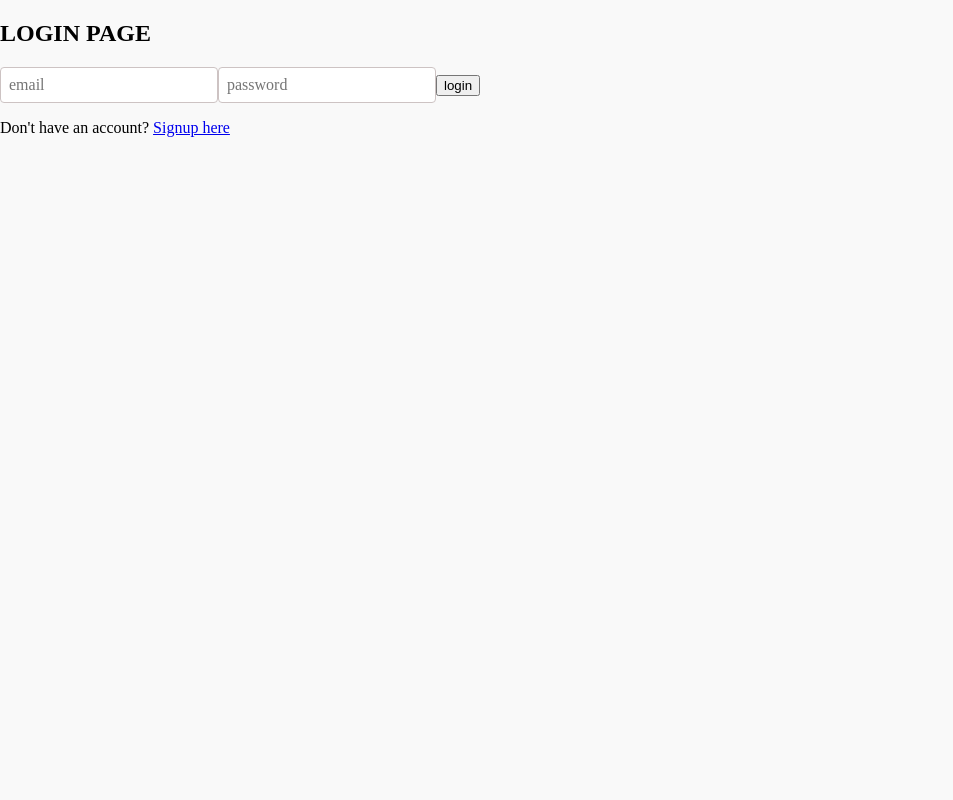
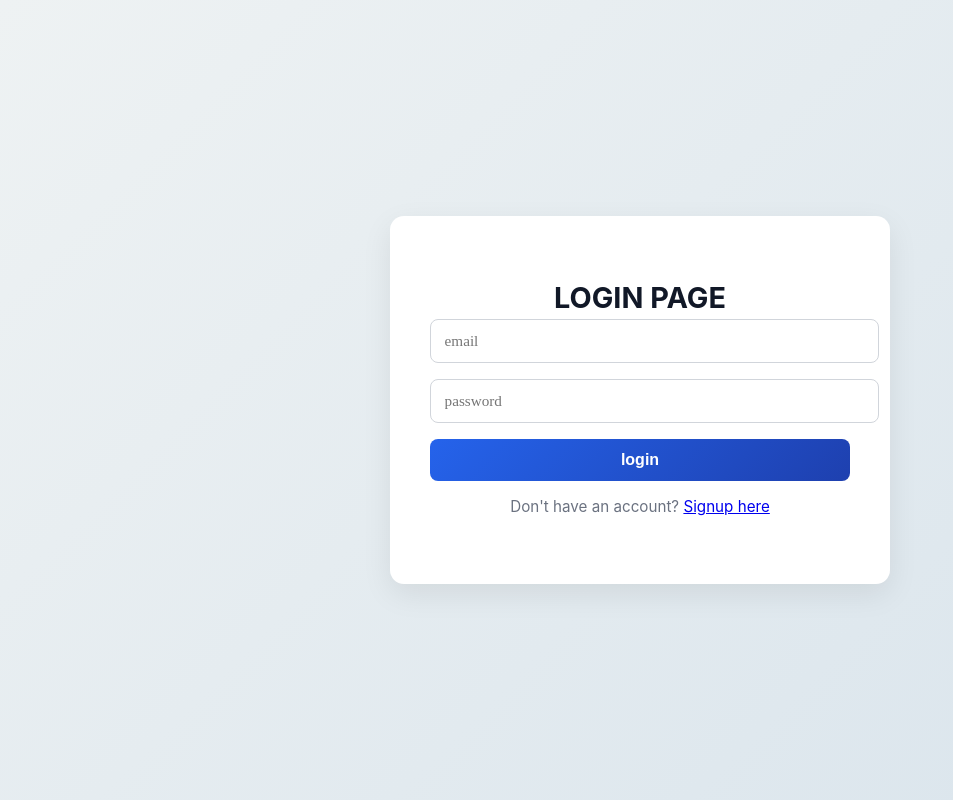
Before and after one commit to Amanyadav12designer/Rental-House.application, a React (Vite) app: page /login in a window 1280 px wide. Shown: the whole page, without its empty margins (0-953 px from the left). Built offline with nearby package versions, Linux system fonts and the light colour scheme; no server answers; a web font is replaced by a local one.

Commit message:
css, backend updated

```diff
--- a/package.json
+++ b/package.json
@@ -4,7 +4,7 @@
   "version": "0.0.0",
   "type": "module",
   "scripts": {
-    "start": "react-scripts start",
+
     "dev": "vite",
     "build": "vite build",
     "lint": "eslint .",
--- a/src/App.css
+++ b/src/App.css
@@ -543,3 +543,102 @@ background:linear-gradient(135deg,lab(79.71% 1.31 -3.5));
   font-family: "Playfair", serif;
   font-weight: bold;
 }
+
+
+
+
+
+/* Page wrapper */
+.signup-page {
+  min-height: 100vh;
+  display: flex;
+  align-items: center;
+  justify-content: center;
+  background: linear-gradient(135deg, #eef2f3, #d9e4ec);
+  font-family: "Inter", system-ui, sans-serif;
+}
+
+.signup-card {
+  background: #ffffff;
+  width: 100%;
+  max-width: 420px;
+  padding: 2.5rem;
+  border-radius: 14px;
+  box-shadow: 0 10px 30px rgba(0, 0, 0, 0.08);
+  animation: fadeInUp 0.6s ease;
+}
+
+.signup-card h2 {
+  font-size: 1.8rem;
+  font-weight: 700;
+  text-align: center;
+  margin-bottom: 0.3rem;
+  color: #111827;
+}
+
+.signup-card p {
+  text-align: center;
+  font-size: 0.95rem;
+  color: #6b7280;
+  margin-bottom: 1.8rem;
+}
+.signup-card input,
+.signup-card select {
+  width: 100%;
+  padding: 0.75rem 0.85rem;
+  margin-bottom: 1rem;
+  border-radius: 8px;
+  border: 1px solid #d1d5db;
+  font-size: 0.95rem;
+  transition: border 0.2s ease, box-shadow 0.2s ease;
+}
+
+.signup-card input:focus,
+.signup-card select:focus {
+  outline: none;
+  border-color: #2563eb;
+  box-shadow: 0 0 0 3px rgba(37, 99, 235, 0.15);
+}
+
+
+.signup-card button {
+  width: 100%;
+  padding: 0.75rem;
+  background: linear-gradient(135deg, #2563eb, #1e40af);
+  color: white;
+  font-size: 1rem;
+  font-weight: 600;
+  border: none;
+  border-radius: 8px;
+  cursor: pointer;
+  transition: background 0.3s ease;
+}
+
+.signup-footer {
+  text-align: center;
+  margin-top: 1.2rem;
+  font-size: 0.9rem;
+  color: #6b7280;
+}
+
+.signup-footer span {
+  color: #2563eb;
+  font-weight: 500;
+  cursor: pointer;
+}
+
+.signup-footer span:hover {
+  text-decoration: underline;
+}
+
+
+@keyframes fadeInUp {
+  from {
+    opacity: 0;
+    transform: translateY(20px);
+  }
+  to {
+    opacity: 1;
+    transform: translateY(0);
+  }
+}
--- a/src/App.jsx
+++ b/src/App.jsx
@@ -1,229 +1,114 @@
-import {useState,useEffect} from "react";
+import { useState, useEffect } from "react";
+import { Routes, Route, Navigate, useNavigate } from "react-router-dom";
 
-import { Routes, Route,useNavigate } from "react-router-dom";
-
-import RolePage from "./pages/RolePage";
 import HomePage from "./pages/HomePage";
 import FavoritePage from "./pages/FavoritePage";
 import LoginPage from "./pages/LoginPage";
 import SignupPage from "./pages/SignupPage";
-import {Navigate} from "react-router-dom";
-
-
-
 
 import "./App.css";
 
+export default function App() {
+  const navigate = useNavigate();
 
+  const [properties, setProperties] = useState([]);
+  const [search, setSearch] = useState("");
+  const [minRent, setMinRent] = useState("");
+  const [maxRent, setMaxRent] = useState("");
+  const [searchLocation, setSearchLocation] = useState("");
+  const [filter, setFilter] = useState("all");
+  const [feedbackMessage, setFeedbackMessage] = useState("");
+  const [role, setRole] = useState(null);
 
+  const token = localStorage.getItem("token");
+  const isLandlord = role === "landlord";
 
+  // ---------------- LOAD PROPERTIES ----------------
+  async function loadProperties() {
+    try {
+      const res = await fetch("http://localhost:5000/api/properties");
+      const data = await res.json();
+      setProperties(data);
+    } catch (err) {
+      console.log(err);
+    }
+  }
 
+  useEffect(() => {
+    loadProperties();
+  }, []);
 
+  // ---------------- AUTH ----------------
+  function handleLogin(userRole) {
+    setRole(userRole);
+    navigate("/home");
+  }
 
-export default function App(){
-  const [properties,setProperties]= useState([]);
+  function handleLogout() {
+    localStorage.removeItem("token");
+    localStorage.removeItem("role");
+    setRole(null);
+    navigate("/login");
+  }
 
-  const[search,setSearch]= useState("");
-  const[minRent,setMinRent]= useState("");
-  const[maxRent,setMaxRent]= useState("");
-  const[searchLocation,setSearchLocation]= useState("");
-  const[filter,setFilter]= useState("all");
-  const navigate= useNavigate();
-  const token= localStorage.getItem("token");
-
-
-
-
-const[feedbackMessage,setFeedbackMessage]= useState("");
-const[role,setRole]=useState(null);
-
-
-
-const isLandlord=  role==="landlord";
-
-
-
-
-
-
-
-
-
-
-
-
-const visibleCount=properties.length;
+  // ---------------- ADD PROPERTY ----------------
   async function addProperty(newProperty) {
-
-  const token= localStorage.getItem("token");
     try {
       const res = await fetch("http://localhost:5000/api/properties", {
         method: "POST",
-      headers: { "Content-Type": "application/json" ,Authorization:`Bearer ${token}`,},
+        headers: {
+          "Content-Type": "application/json",
+          Authorization: `Bearer ${token}`,
+        },
         body: JSON.stringify(newProperty),
       });
 
-    if (!res.ok) {
-      throw new Error("Failed to add property");
+      if (!res.ok) throw new Error("Failed to add");
+
+      await loadProperties();
+      alert("Property added ✅");
+    } catch (err) {
+      alert("Error adding property ❌");
+    }
   }
 
-    // ✅ Get saved property from backend
-
-
-    // ✅ Add correct property (with _id)
-    loadProperties();
-
-    alert("Property added successfully ✅");
-
-  } catch (error) {
-    console.log(error.message);
-    alert("Error adding property ❌");
-  }
-
-}
-
-  async function loadProperties(){
-
-    const res= await fetch("http://localhost:5000/api/properties");
-
-    const data= await res.json();
-
-    setProperties(data);
-
-
-  }
-
-  useEffect(()=>{
-    loadProperties();
-  },[]);
-
-
-
-function handleLogin(userRole){
-setRole(userRole);
-navigate("/home")
-
-}
-
-function handleLogout(){
-  localStorage.removeItem("role");
-
-  localStorage.removeItem("token");
-  navigate("/login");
-
-
-}
-
-
-
-
-
-
-
-
-  let filteredProperties=properties;
-  const favoriteProperties= filteredProperties.filter(p=>p.favorite===true);
-
-  if(search){
-    filteredProperties=filteredProperties.filter(p=>
-
-      p.title.toLowerCase().includes(search.toLowerCase())
-    )
-  }
-
-
-  if(minRent){
-    filteredProperties=filteredProperties.filter(p=>
-      p.rent >=Number(minRent)
-    );
-  }
-
-if(maxRent){
-  filteredProperties=filteredProperties.filter(p=>
-    p.rent <=Number(maxRent)
-  );
-}
-
-
-if(searchLocation){
-  filteredProperties=filteredProperties.filter(p=>
-    p.location.toLowerCase().includes(searchLocation.toLowerCase())
-  );
-}
-
-
-
- filteredProperties=filteredProperties.filter(p=>{
-
-  if(filter==="favorite") return p.favorite;
-  return true;
-});
-
-
-
-
-
-    function toggleAvailability(id){
-      setProperties(properties.map(p=>
-
-        p.id===id?{...p,available:!p.available}:p
-
-      )
-
-
-
-      )
-    };
-
-
-
-   async function deleteProperty(id){
-
-      const token= localStorage.getItem("token");
-
-    if (!isLandlord){
-      alert("only landlord can delete property");
+  // ---------------- DELETE PROPERTY ----------------
+  async function deleteProperty(id) {
+    if (!isLandlord) {
+      alert("Only landlord can delete");
       return;
     }
 
-    const confirmDelete=window.confirm("are you sure u want to delete property");
-    if(!confirmDelete)return;
+    const confirmDelete = window.confirm("Delete property?");
+    if (!confirmDelete) return;
 
-
-    try{
-
-      const res= await fetch(`http://localhost:5000/api/properties/${id}`,{
-        method:"DELETE",
-        headers:{Authorization:`Bearer${token}`,},
+    try {
+      const res = await fetch(`http://localhost:5000/api/properties/${id}`, {
+        method: "DELETE",
+        headers: {
+          Authorization: `Bearer ${token}`,
+        },
       });
 
-      if(!res.ok){
-        throw new Error("Delete failed");
+      if (!res.ok) throw new Error("Delete failed");
 
+      setProperties(prev => prev.filter(p => p.id !== id));
+    } catch (err) {
+      alert("Delete failed");
+    }
   }
 
-        setProperties(properties.filter(p=>p.id!==id));
-
-        alert("deleted successfully")
-    }
-
-    catch(error){
-      console.log(error);
-      alert("something went wrong");
-    }
-
-
-  }
-
-   async function toggleFavorite(id){
-      try{
-        const res= await fetch(`http://localhost:5000/api/properties/${id}/favorite`,{
-          method:"PATCH"
+  // ---------------- TOGGLE FAVORITE ----------------
+  async function toggleFavorite(id) {
+    try {
+      const res = await fetch(`http://localhost:5000/api/properties/${id}/favorite`, {
+        method: "PATCH",
+        headers: {
+          Authorization: `Bearer ${token}`,
+        },
       });
 
-        if(!res.ok){
-          throw new Error("could not added")
-        }
+      if (!res.ok) throw new Error();
 
       setProperties(prev =>
         prev.map(p =>
@@ -231,113 +116,118 @@ if(searchLocation){
         )
       );
 
-      setFeedbackMessage(   "Added to favorites!" );
-
-      setTimeout(()=>{
-        setFeedbackMessage("")
-      },3000);
-
+      setFeedbackMessage("Added to favorites!");
+      setTimeout(() => setFeedbackMessage(""), 3000);
+    } catch (err) {
+      alert("Error toggling favorite");
+    }
   }
 
-         catch(error){
-      console.log(error);
-      alert("something went wrong");
+  // ---------------- FILTERS ----------------
+  let filteredProperties = [...properties];
+
+  if (search) {
+    filteredProperties = filteredProperties.filter(p =>
+      p.title.toLowerCase().includes(search.toLowerCase())
+    );
   }
 
+  if (minRent) {
+    filteredProperties = filteredProperties.filter(
+      p => p.rent >= Number(minRent)
+    );
+  }
+
+  if (maxRent) {
+    filteredProperties = filteredProperties.filter(
+      p => p.rent <= Number(maxRent)
+    );
+  }
+
+  if (searchLocation) {
+    filteredProperties = filteredProperties.filter(p =>
+      p.location.toLowerCase().includes(searchLocation.toLowerCase())
+    );
+  }
+
+  if (filter === "favorite") {
+    filteredProperties = filteredProperties.filter(p => p.favorite);
   }
 
 
+  useEffect(() => {
+    const savedRole = localStorage.getItem("role");
+    if (savedRole) {
+      setRole(savedRole);
+    }}, []);
 
+  // ---------------- ROUTES ----------------
+  return (
+    <Routes>
+      {/* DEFAULT */}
+      <Route path="/" element={<Navigate to={token ?  "/home" : "/login"} />} />
 
+      {/* AUTH */}
+      <Route
+        path="/login"
+        element={
+          token ? <Navigate to="/home" /> : <LoginPage onLogin={handleLogin} />
+        }
+      />
+      <Route
+        path="/signup"
+        element={
+          token ? <Navigate to="/home" /> : <SignupPage setRole={setRole} />
+        }
+      />
 
-
-
-
-
-
-
-
-
-
-return(
-
-
-  <div>
-
-
-    <Routes>
-      {!token ?(<>
-
-    <Route path="/" element={<Navigate to="/signup" />}/>
-      <Route path="/signup" element={<SignupPage setRole={setRole}/>}/>
-      <Route path="/login" element={<LoginPage onLogin={handleLogin}/>}/> </>):(<>
-
-      {/* Main Home */}
+      {/* PROTECTED */}
       <Route
         path="/home"
         element={
+          token ? (
             <HomePage
               properties={filteredProperties}
               onAdd={addProperty}
               onFavorite={toggleFavorite}
               onDelete={deleteProperty}
               isLandlord={isLandlord}
-            onToggle={toggleAvailability}
               message={feedbackMessage}
-
               role={role}
-
               onLogout={handleLogout}
-
-
-      visibleCount={properties.length}
-      filter={filter}
-      filteredProperties={filteredProperties}
               search={search}
               setSearch={setSearch}
               minRent={minRent}
               setMinRent={setMinRent}
-
               maxRent={maxRent}
               setMaxRent={setMaxRent}
               searchLocation={searchLocation}
               setSeachLocation={setSearchLocation}
+              filter={filter}
             />
+          ) : (
+            <Navigate to="/login" />
+          )
         }
       />
 
-      {/* Favorites */}
       <Route
         path="/favorites"
-        element={ token?
+        element={
+          token ? (
             <FavoritePage
               properties={properties.filter(p => p.favorite)}
               onFavorite={toggleFavorite}
               onDelete={deleteProperty}
-          />:<Navigate to="/login" />
+            />
+          ) : (
+            <Navigate to="/login" />
+          )
         }
-      /> </> )}
+      />
 
-
+      {/* FALLBACK */}
+      <Route path="*" element={<Navigate to="/" />} />
     </Routes>
-
-
-
-
-
-
-
-
-
-
-
-
-
-
-
-
-
-</div>
-
-
-);}
+  );
+}
--- a/src/pages/LoginPage.jsx
+++ b/src/pages/LoginPage.jsx
@@ -24,6 +24,7 @@ try{
 
 
 localStorage.setItem("token",data.token);
+localStorage.setItem("role",data.role);
 
 
 
@@ -45,7 +46,8 @@ catch(error){
 
 
 return(
-    <div>
+    <div className="signup-page">
+        <div className="signup-card">
 <form onSubmit={handleSubmit}>
 
 <h2>LOGIN PAGE</h2>
@@ -68,7 +70,7 @@ onChange ={(e)=>setPassword(e.target.value)}/>
 
 <p>Don't have an account? <a href="/signup">Signup here</a></p>
 
-    </div>
+    </div></div>
 );
 
 }
```
Also changed, not shown: src/pages/SignupPage.jsx (+13 -8 lines), src/vercel.json (added), 2 other files (tests, documents, lock files or other folders). Lines whose indentation alone changed are shown as unchanged.
